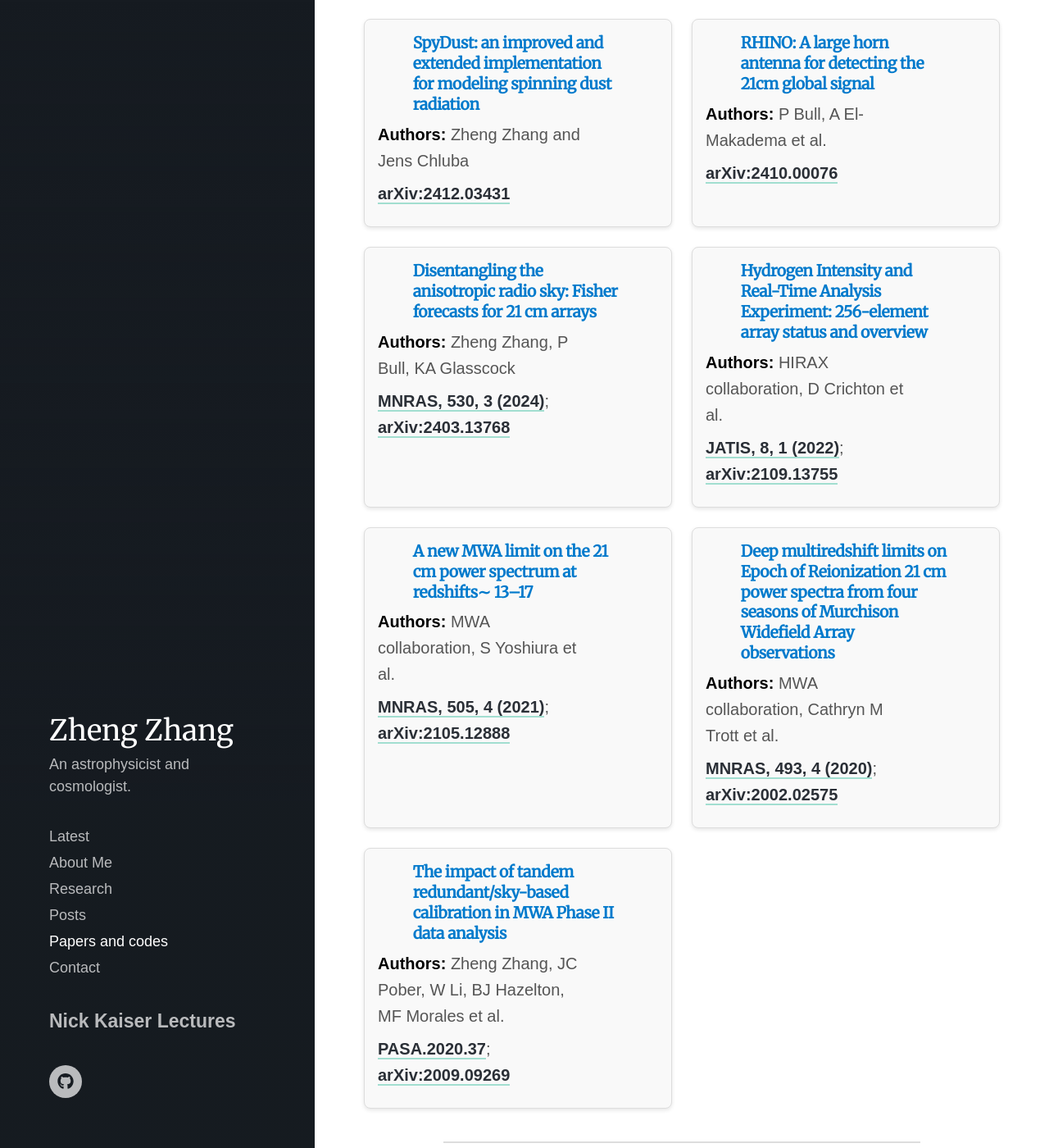
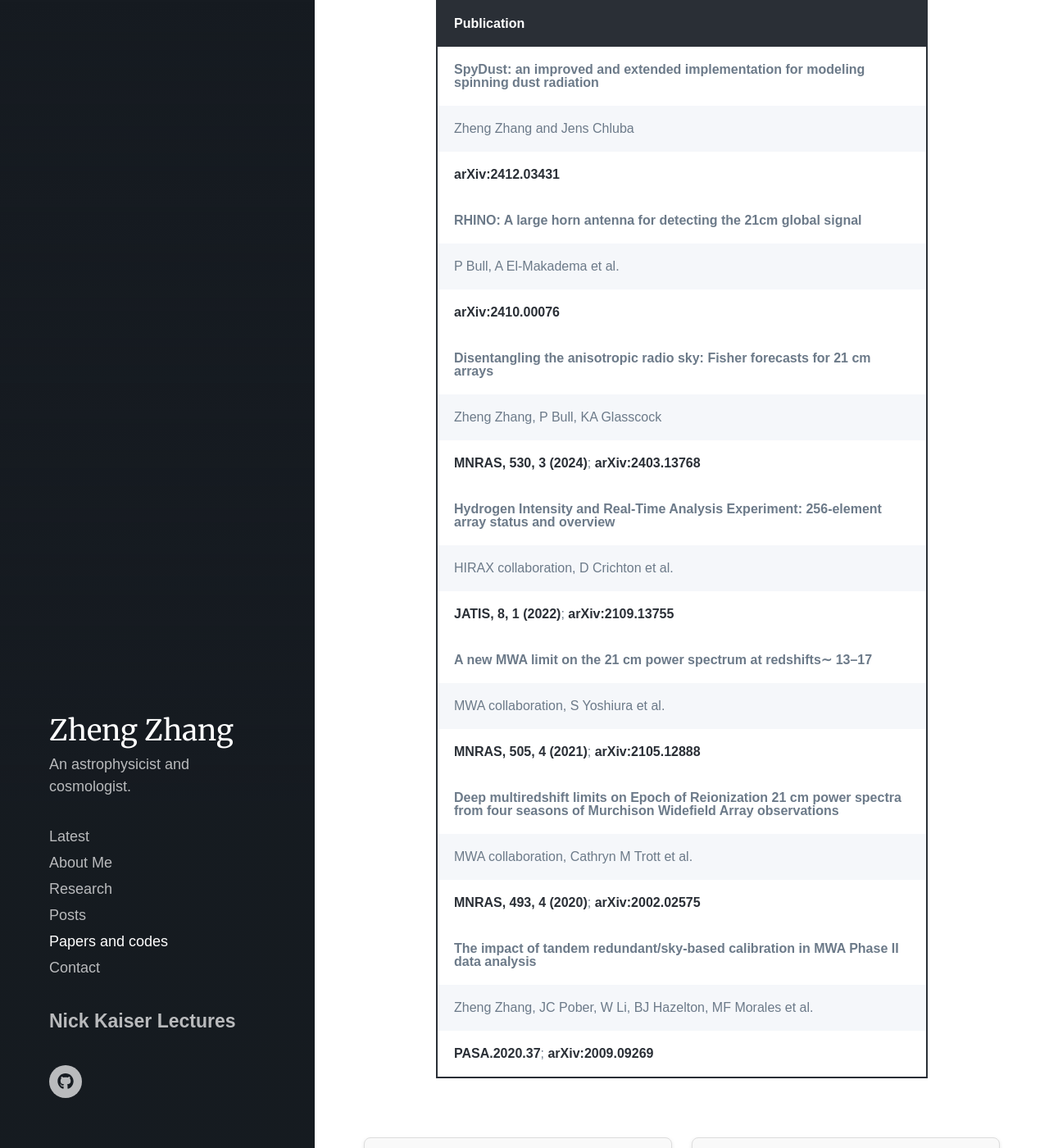
Before and after one commit to zzhang0123/zzhang0123.github.io, a Jekyll site: the page built from _pages/publications.md, in a window 1280 px wide and 1400 px high, scrolled down 368 px. Shown: the whole window at 82% size. Built offline with Jekyll 4.4.1, drawn with Linux system fonts in a browser that asks for light colours; nearby versions of some CDN libraries; some web fonts are replaced; some of the changed text lies outside the part shown.

Commit message:
tuned the publication list

```diff
--- a/_pages/publications.md
+++ b/_pages/publications.md
@@ -50,6 +49,36 @@ featured_image:
 
 
 Here is a list of my published and submitted papers to date. I am also listed on [Google Scholar](https://scholar.google.com/citations?user=TemNJQ0AAAAJ&hl=en&oi=sra), [arXiv](https://arxiv.org/a/zhang_z_28.html), and my [ORCID](https://orcid.org/0000-0002-9154-2803). The codes used in these papers are listed below, some of which are available online.
+
+| **Publication**                                                                                                                              |
+|----------------------------------------------------------------------------------------------------------------------------------------------|
+| **SpyDust: an improved and extended implementation for modeling spinning dust radiation**                                                    |
+| <u>Zheng Zhang</u> and Jens Chluba                                                                                                          |
+| [arXiv:2412.03431](https://arxiv.org/abs/2412.03431)                                                                                        |
+|----------------------------------------------------------------------------------------------------------------------------------------------|
+| **RHINO: A large horn antenna for detecting the 21cm global signal**                                                                         |
+| P Bull, A El-Makadema et al.                                                                                                                |
+| [arXiv:2410.00076](https://arxiv.org/abs/2410.00076)                                                                                        |
+|----------------------------------------------------------------------------------------------------------------------------------------------|
+| **Disentangling the anisotropic radio sky: Fisher forecasts for 21 cm arrays**                                                              |
+| <u>Zheng Zhang</u>, P Bull, KA Glasscock                                                                                                    |
+| [MNRAS, 530, 3 (2024)](https://doi.org/10.1093/mnras/stae1070); [arXiv:2403.13768](https://arxiv.org/abs/2403.13768)                        |
+|----------------------------------------------------------------------------------------------------------------------------------------------|
+| **Hydrogen Intensity and Real-Time Analysis Experiment: 256-element array status and overview**                                             |
+| HIRAX collaboration, D Crichton et al.                                                                                                     |
+| [JATIS, 8, 1 (2022)](https://doi.org/10.1117/1.JATIS.8.1.011019); [arXiv:2109.13755](https://arxiv.org/abs/2109.13755)                      |
+|----------------------------------------------------------------------------------------------------------------------------------------------|
+| **A new MWA limit on the 21 cm power spectrum at redshifts∼ 13–17**                                                                         |
+| MWA collaboration, S Yoshiura et al.                                                                                                       |
+| [MNRAS, 505, 4 (2021)](https://doi.org/10.1093/mnras/stab1560); [arXiv:2105.12888](https://arxiv.org/abs/2105.12888)                        |
+|----------------------------------------------------------------------------------------------------------------------------------------------|
+| **Deep multiredshift limits on Epoch of Reionization 21 cm power spectra from four seasons of Murchison Widefield Array observations**       |
+| MWA collaboration, Cathryn M Trott et al.                                                                                                  |
+| [MNRAS, 493, 4 (2020)](https://doi.org/10.1093/mnras/staa414); [arXiv:2002.02575](https://arxiv.org/abs/2002.02575)                        |
+|----------------------------------------------------------------------------------------------------------------------------------------------|
+| **The impact of tandem redundant/sky-based calibration in MWA Phase II data analysis**                                                      |
+| <u>Zheng Zhang</u>, JC Pober, W Li, BJ Hazelton, MF Morales et al.                                                                         |
+| [PASA.2020.37](https://doi.org/10.1017/pasa.2020.37); [arXiv:2009.09269](https://arxiv.org/abs/2009.09269)                                  |
 
 <div class="publications-grid">
 
```
Also changed, not shown: other parts of _pages/publications.md (+0 -1 lines).
